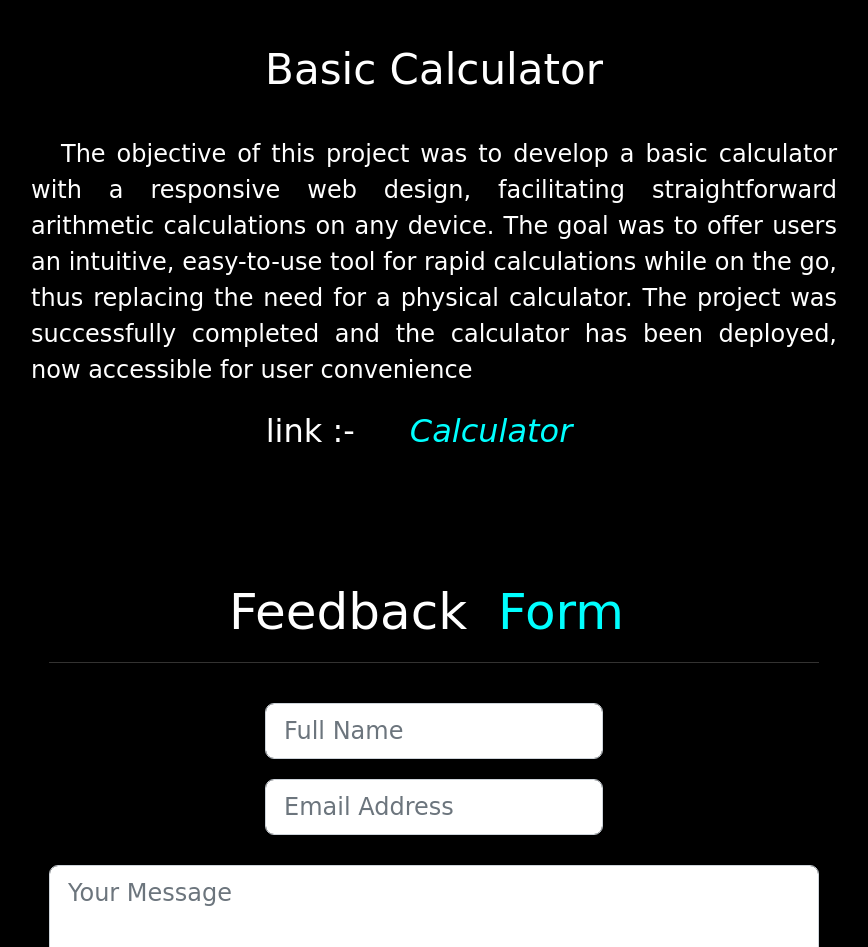
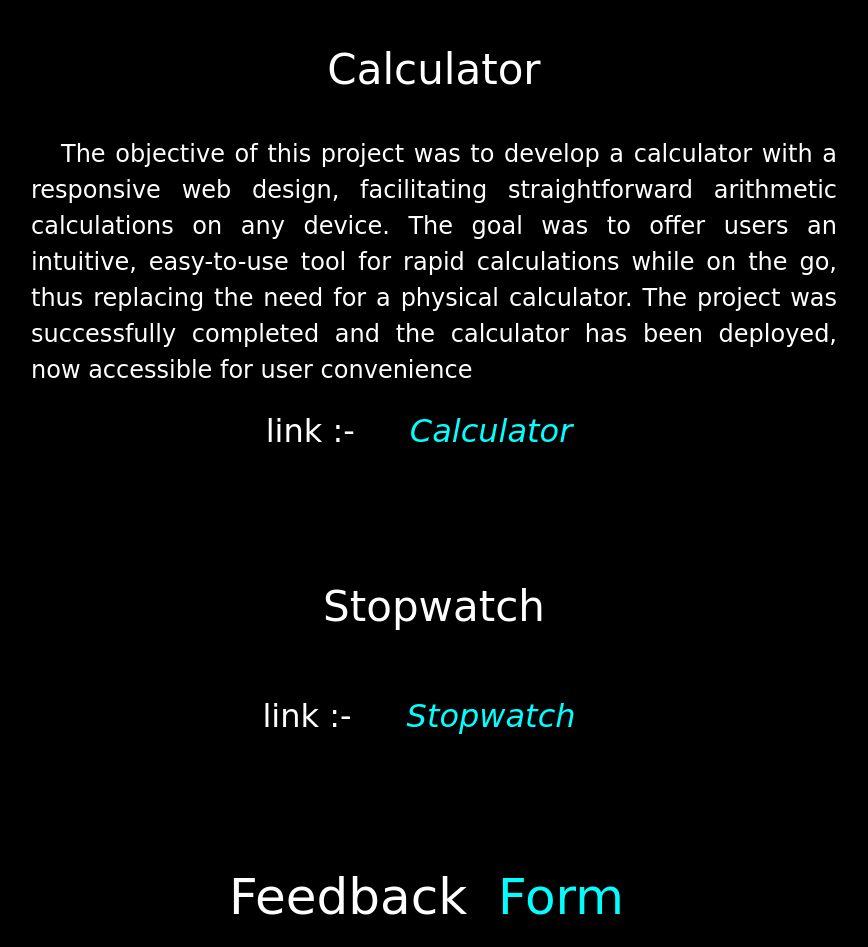
Before and after one commit to 7ravichandran96/profile, a plain HTML site: page index.html in a window 1280 px wide. Shown: the part 3060-4007 px from the top of the page, without its empty margins (398-1266 px from the left). Drawn offline with nearby package versions, Linux system fonts and the light colour scheme; a web font is replaced by a local one.

Commit message:
updated my third project
project name stopwatch

```diff
--- a/index.html
+++ b/index.html
@@ -169,18 +169,31 @@
       <div class="infor">
         <h3 class="title">Portfolio</h3>
       </div>
+
       <div class="contactinform portfolio">
         <p>I completed a web development portfolio using HTML, CSS, JavaScript, and jQuery, hosted on GitHub Pages.
           With GitHub Desktop, I updated and managed the portfolio, showcasing my skills and experience to potential
           employers and clients.</p>
         <h3>link :-<a href="https://7ravichandran96.github.io/profile/" target="_blank"><i>portfolio</a></i></h3>
       </div>
+
       <div class="infor">
-        <h3 class="title">Basic Calculator</h3>
+        <h3 class="title">Calculator</h3>
       </div>
+
       <div class="contactinform portfolio">
-        <p>The objective of this project was to develop a basic calculator with a responsive web design, facilitating straightforward arithmetic calculations on any device. The goal was to offer users an intuitive, easy-to-use tool for rapid calculations while on the go, thus replacing the need for a physical calculator. The project was successfully completed and the calculator has been deployed, now accessible for user convenience</p>
+        <p>The objective of this project was to develop a calculator with a responsive web design, facilitating straightforward arithmetic calculations on any device. The goal was to offer users an intuitive, easy-to-use tool for rapid calculations while on the go, thus replacing the need for a physical calculator. The project was successfully completed and the calculator has been deployed, now accessible for user convenience</p>
         <h3>link :-<a href="https://7ravichandran96.github.io/calculator/" target="_blank"><i>Calculator</a></i></h3>
+
+      </div>
+
+      <div class="infor">
+        <h3 class="title"> Stopwatch</h3>
+      </div>
+
+      <div class="contactinform portfolio">
+        <p></p>
+        <h3>link :-<a href="https://7ravichandran96.github.io/stopwatch/" target="_blank"><i>Stopwatch</a></i></h3>
 
       </div>
     </section>
```
